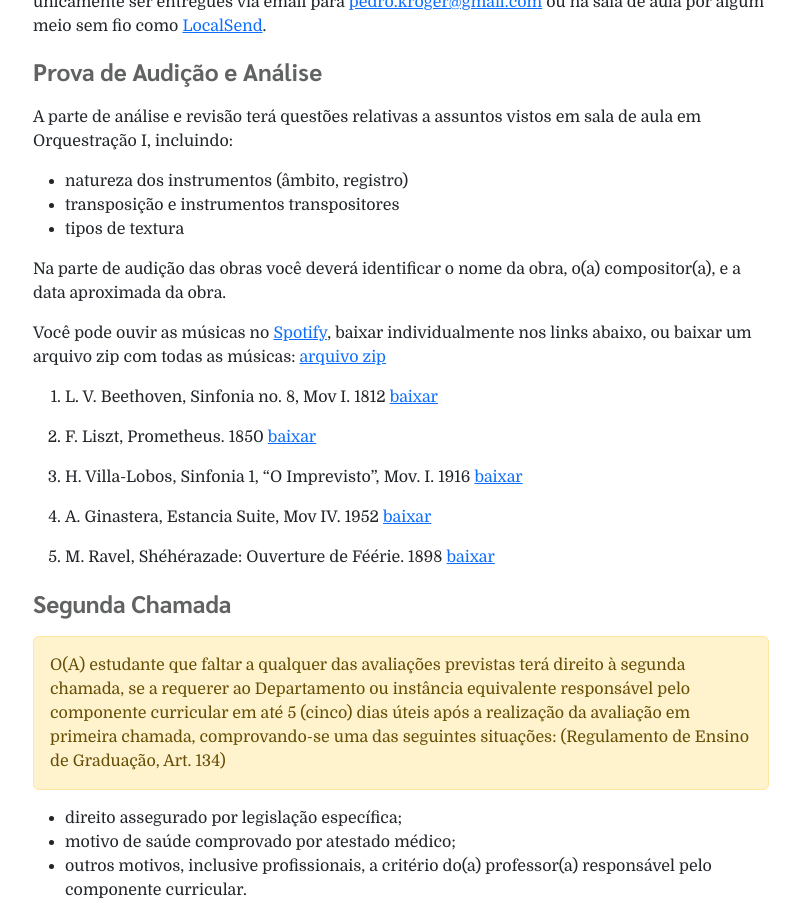
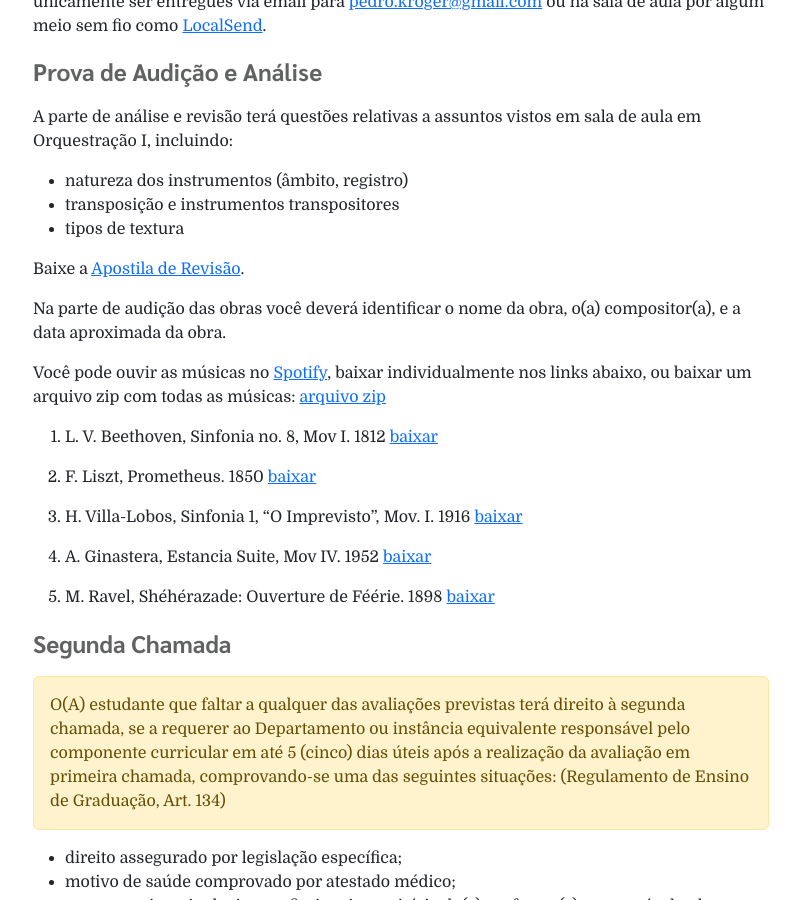
Before and after one commit to pedrokroger/pedrokroger.github.io, a Jekyll site: the page built from aulas/orq2.md, in a window 1280 px wide and 900 px high, scrolled down 1061 px. Shown: the whole window, without its empty margins (49-849 px from the left). Built offline with Jekyll 4.4.1, drawn with Linux system fonts in a browser that asks for light colours.

Commit message:
Apostila revisão

```diff
--- a/aulas/orq2.md
+++ b/aulas/orq2.md
@@ -53,6 +53,8 @@
 - transposição e instrumentos transpositores
 - tipos de textura
 
+Baixe a [Apostila de Revisão][15].
+
 Na parte de audição das obras você deverá identificar o nome da obra, o(a)
 compositor(a), e a data aproximada da obra.
 
```
Also changed, not shown: other parts of aulas/orq2.md (+1 -0 lines).
